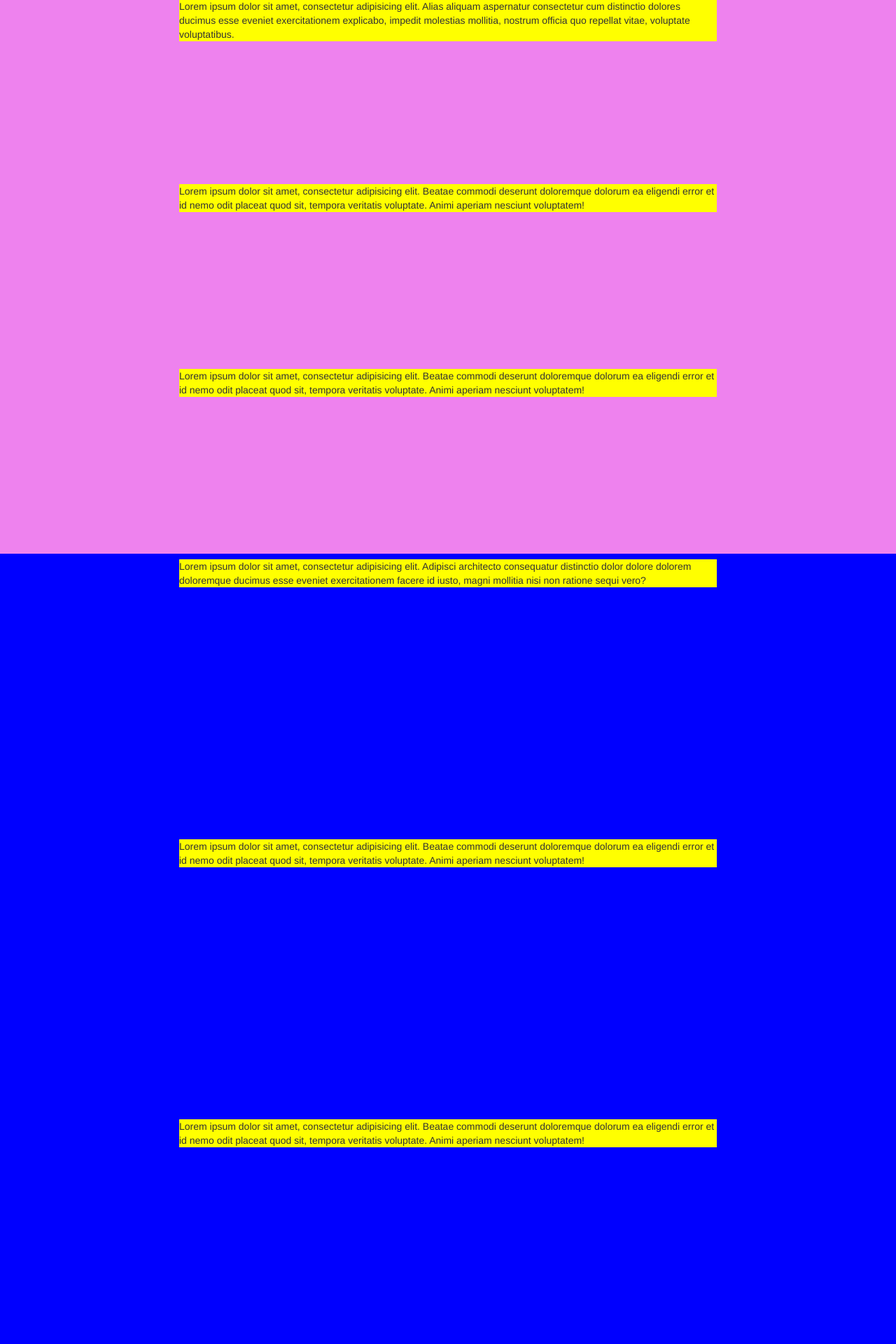
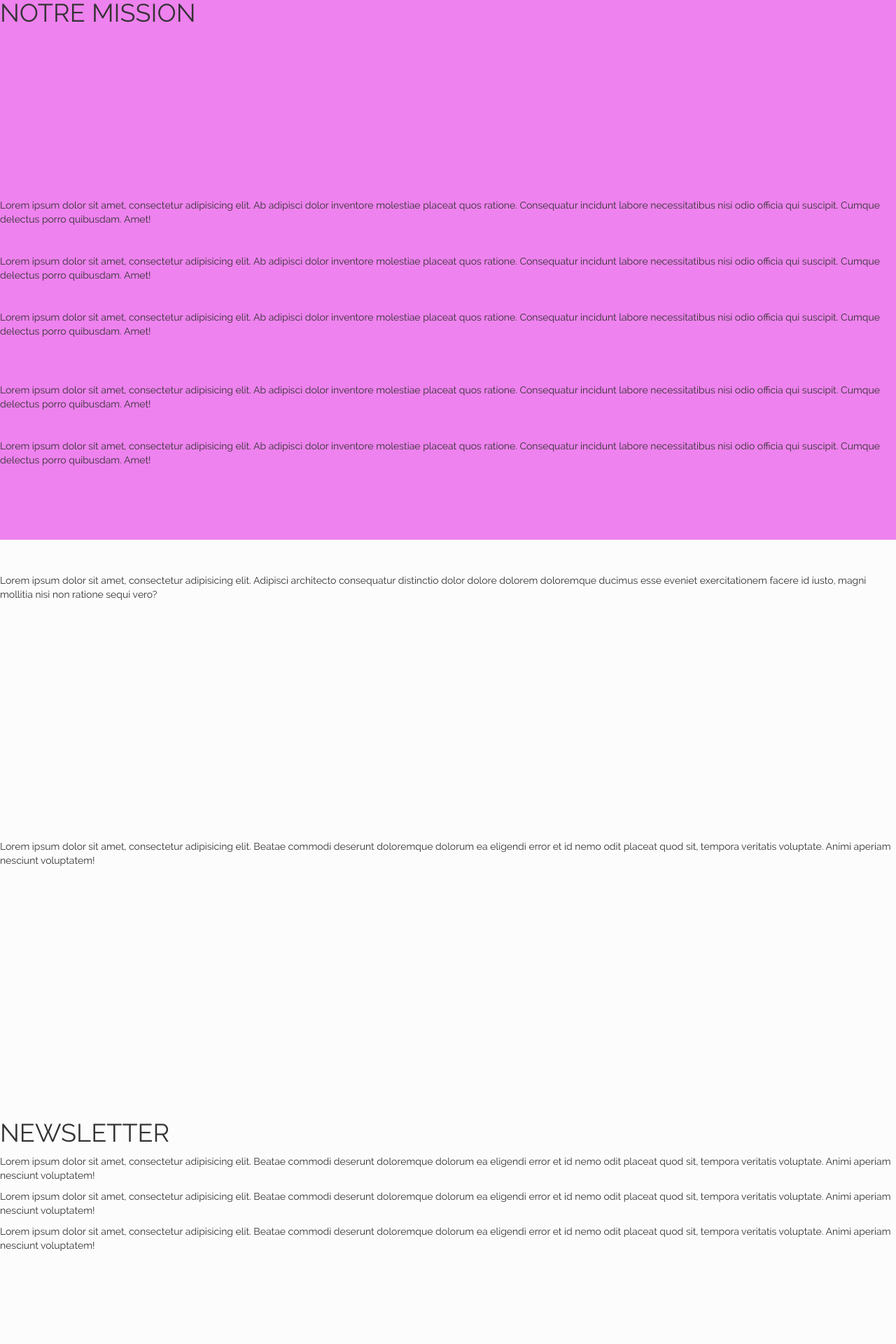
Before and after one commit to developpeurs-multimedias/jibub-landing, a PHP site: page / in a window 1280 px wide. Shown: the part 901-2821 px from the top of the page at 70% size. Run offline with PHP 8.4, Linux system fonts and the light colour scheme; some libraries are stand-ins or nearby versions.

Commit message:
structure2 + CSS
mise en place formulaire
recherche des filtres par photo
images de fond

```diff
--- a/css/style.css
+++ b/css/style.css
@@ -56,16 +57,111 @@ table {
 	line-height: inherit;
 	visibility: hidden;
 	overflow: hidden;
+}
+
+/*////////////////////////////////////////
+////////////// typograhpie ///////////////
+////////////////////////////////////////*/
+
+@font-face
+{
+	font-family: 'Raleway-Bold';
+	src: url('../font/Typo Raleway/Raleway-Bold.ttf') format( 'truetype');
+	font-weight: 800;
+	font-style: normal;
 
 }
+
+@font-face
+{
+	font-family: 'Raleway-Extralight';
+	src: url('../font/Typo Raleway/Raleway-ExtraLight.ttf') format( 'truetype');
+	font-weight: 200;
+	font-style: normal;
+
+}
+
+@font-face
+{
+	font-family: 'Raleway-Heavy';
+	src: url('../font/Typo Raleway/Raleway-Heavy.ttf') format( 'truetype');
+	font-weight: 900;
+	font-style: normal;
+
+}
+
+@font-face
+{
+	font-family: 'Raleway-Light';
+	src: url('../font/Typo Raleway/Raleway-Light.ttf') format( 'truetype');
+	font-weight: 300;
+	font-style: normal;
+
+}
+
+@font-face
+{
+	font-family: 'Raleway-Medium';
+	src: url('../font/Typo Raleway/Raleway-Medium.ttf') format( 'truetype');
+	font-weight: 600;
+	font-style: normal;
+
+}
+
+@font-face
+{
+	font-family: 'Raleway-Regular';
+	src: url('../font/Typo Raleway/Raleway-Regular.ttf') format( 'truetype');
+	font-weight: normal;
+	font-style: normal;
+
+}
+
+@font-face
+{
+	font-family: 'Raleway-Semibold';
+	src: url('../font/Typo Raleway/Raleway-SemiBold.ttf') format( 'truetype');
+	font-weight: 700;
+	font-style: normal;
+
+}
+
+@font-face
+{
+	font-family: 'Raleway-Thin';
+	src: url('../font/Typo Raleway/Raleway-Thin.ttf') format( 'truetype');
+	font-weight: 100;
+	font-style: normal;
+
+}
+
+
+
+
 
 /*******************************************
 				  JIBUB
 *******************************************/
+#site{
+	font-family: 'Raleway-Regular';
+	width: 100%;
+	max-width: 1800px;
+	margin:auto;
+
+}
 
 header{
-	background-color: orange;
-	height:100px;
+	display: block;
+	position: fixed;
+	height:80px;
+	width: 100%;
+	line-height:80px;
+	z-index: 10;
+}
+
+#landing-page{
+	display: block;
+	margin-top: 80px;
 }
 
 footer{
@@ -74,54 +170,111 @@ footer{
 	height:500px;
 }
 
+
 nav{
-	background-color: red;
 	height:100%;
 	width: 70%;
 	float: right;
 }
+
 nav ul{
+
 	height:100%;
+	width: 100%;
 }
 
 nav li{
 	display: inline-block;
 	margin: auto;
 	height: 100%;
-	width: 10%;
+	line-height: 80px;
+	margin-right:20px ;
 }
 
-nav a{
-	background-color: green;
+nav li a{
+	font-size: 1.2em;
+	color: #777;
 }
 
-
 section{
-	background-color: blue;
+	background-color: rgba(222,222,222,0.1);
 	height:100vh;
+	display: block;
+	position: relative;
 }
 
-section p{
-	background-color: yellow;
-	margin-left: 20%;
-	width: 60%;
+section:before{
+	content: '';
+	background-size: cover;
+	display: block;
+	width: 100%;
+	height: 100%;
+	z-index: -1;
+	top: 0;
+	left: 0;
+	position:absolute ;
 }
 
+section:first-child:before{
+	-webkit-filter:contrast(1) sepia(35%) saturate(8) grayscale(55%) hue-rotate(338deg) Brightness(0.4) invert(0) alpha(opacity=8);
+	background-image: url("../img/img/equipment-768534.jpg");
+}
+
+section:first-child div{
+	z-index: 2;
+	float: left;
+	height:100%;
+	display: inline-block;
+}
+
+section:first-child div:first-child{
+	width: 68%;
+
+}
+
+section:first-child div:first-child p{
+	margin-left: 15.5%;
+	color: white;
+
+}
+
+section:first-child div:first-child p:first-child{
+	font-size: 3.5em;
+	margin-top: 14.8%;
+	text-shadow:0px 4px 8px #0f0f0f;
+	width:75%;
+
+}
+section:first-child div:first-child p:nth-child(2){
+	font-size: 1.5em;
+	width:70%;
+
+}
+section:first-child div:first-child p:nth-child(3){
+	font-size: 1.5em;
+}
+section:first-child div:first-child p:nth-child(4){
+	font-size: 2.5em;
+}
+
+section:first-child div:first-child p:nth-child(5){
+}
+
+section:first-child div:nth-child(2){
+	margin: 0%;
+	width: 32%;
+}
+section:first-child div:nth-child(2) img{
+	height:69%;
+	margin-top: 28%;
+
+}
+section:first-child div:nth-child(1) form{
+	margin-left: 15.5%;
 
 
-#site{
-	background-color: cyan;
 }
 
-#landing-page{
-	background-color: yellowgreen;
-}
-
-section:first-child{
-	background-image: url("../img/img/equipment-768534.jpg");
-	background-size: cover;
-	background-blend-mode: s;
-}
 section:nth-child(2) div{
 	height:33%;
 	background-color: violet;
--- a/index.html
+++ b/index.html
@@ -49,9 +49,9 @@
 
             <header class="header clearfix">
 
-                <a id="header__icon" href="index.html#accueil" class="header__icon" ></a>
+                <a id="rdw__icon" href="index.html#accueil" class="header__logo" ></a>
 
-                <a id="rdw__icon" href="index.html#accueil" class="header__logo"><img class="logo" src="img/logo/Logo-Jibub.png" alt="icone JIBUB"></a>
+                <a id="header__icon" href="index.html#accueil" class="header__icon"><img class="logo" src="img/logo/Logo-Jibub.png" alt="icone JIBUB"></a>
 
 
                 <nav id="nav" class="clearfix">
@@ -81,49 +81,81 @@
 
                     <div class="clearfix">
 
-                        <p>
-                            Lorem ipsum dolor sit amet, consectetur adipisicing elit. Beatae commodi deserunt doloremque dolorum ea eligendi error et id nemo odit placeat quod sit, tempora veritatis voluptate. Animi aperiam nesciunt voluptatem!
+                        <p>LA PREMIÈRE PLATEFORME DE LOCATION AUDIOVISUELLE ENTRE PROFESSIONNELS DE L’IMAGE !
                         </p>
-
-
-
+                        <p>Notre ambition est de permettre aux professionnels de l’image d’accéder à un vaste choix de matériel audiovisuel sur l’ensemble du territoire, et ce de manière rapide, efficace et sécurisé.
+                        </p>
+                        <p>La première application de location audiovisuelle arrive bientôt sur les stores !
+                        </p>
+                        <p>SOYEZ AVERTIS DU LANCEMENT</p>
+                        <p>Testez la BETA en avant-première, actus et newsletter.</p>
+                        <form>
+                            <fieldset>
+                                <label></label>
+                                <input value="" type="text" placeholder="Nom Prénom">
+                                <label value=""></label>
+                                <input type="email" placeholder="E-mail">
+                                <button value="" type="submit">S'INSCRIRE</button>
+                            </fieldset>
+                        </form>
                     </div>
                     <div class="clearfix">
 
-                        <p>
-                            Lorem ipsum dolor sit amet, consectetur adipisicing elit. Beatae commodi deserunt doloremque dolorum ea eligendi error et id nemo odit placeat quod sit, tempora veritatis voluptate. Animi aperiam nesciunt voluptatem!
-                        </p>
-
-
+                            <img src="img/img/Iphone.png">
 
                     </div>
                 </section>
 
                 <section id="services" class="content clearfix">
                     <div class="clearfix">
+                        <h1>NOTRE MISSION</h1>
+                        <p></p>
 
+                    </div>
+                    <div class="clearfix">
+                        <ul>
+                            <li>
+                                <h2></h2>
+                                <img src="" alt>
                                 <p>
-                            Lorem ipsum dolor sit amet, consectetur adipisicing elit. Alias aliquam aspernatur consectetur cum distinctio dolores ducimus esse eveniet exercitationem explicabo, impedit molestias mollitia, nostrum officia quo repellat vitae, voluptate voluptatibus.
+                                    Lorem ipsum dolor sit amet, consectetur adipisicing elit. Ab adipisci dolor inventore molestiae placeat quos ratione. Consequatur incidunt labore necessitatibus nisi odio officia qui suscipit. Cumque delectus porro quibusdam. Amet!
                                 </p>
-
-
+                            </li>
+                            <li>
+                                <h2></h2>
+                                <img src="" alt>
+                                <p>
+                                    Lorem ipsum dolor sit amet, consectetur adipisicing elit. Ab adipisci dolor inventore molestiae placeat quos ratione. Consequatur incidunt labore necessitatibus nisi odio officia qui suscipit. Cumque delectus porro quibusdam. Amet!
+                                </p>
+                            </li>
+                            <li>
+                                <h2></h2>
+                                <img src="" alt>
+                                <p>
+                                    Lorem ipsum dolor sit amet, consectetur adipisicing elit. Ab adipisci dolor inventore molestiae placeat quos ratione. Consequatur incidunt labore necessitatibus nisi odio officia qui suscipit. Cumque delectus porro quibusdam. Amet!
+                                </p>
+                            </li>
+                        </ul>
 
                     </div>
                     <div class="clearfix">
 
+                        <ul>
+                            <li>
+                                <h2></h2>
+                                <img src="" alt>
                                 <p>
-                            Lorem ipsum dolor sit amet, consectetur adipisicing elit. Beatae commodi deserunt doloremque dolorum ea eligendi error et id nemo odit placeat quod sit, tempora veritatis voluptate. Animi aperiam nesciunt voluptatem!
+                                    Lorem ipsum dolor sit amet, consectetur adipisicing elit. Ab adipisci dolor inventore molestiae placeat quos ratione. Consequatur incidunt labore necessitatibus nisi odio officia qui suscipit. Cumque delectus porro quibusdam. Amet!
                                 </p>
-
-
-
-                    </div>
-                    <div class="clearfix">
-
+                            </li>
+                            <li>
+                                <h2></h2>
+                                <img src="" alt>
                                 <p>
-                            Lorem ipsum dolor sit amet, consectetur adipisicing elit. Beatae commodi deserunt doloremque dolorum ea eligendi error et id nemo odit placeat quod sit, tempora veritatis voluptate. Animi aperiam nesciunt voluptatem!
+                                    Lorem ipsum dolor sit amet, consectetur adipisicing elit. Ab adipisci dolor inventore molestiae placeat quos ratione. Consequatur incidunt labore necessitatibus nisi odio officia qui suscipit. Cumque delectus porro quibusdam. Amet!
                                 </p>
-
+                            </li>
+                        </ul>
 
 
                     </div>
@@ -132,15 +164,16 @@
                 <section id="informations" class="content clearfix">
                     <div class="clearfix">
 
+                        <img src="">
+                        <h1></h1>
+                        <h2></h2>
                         <p>
                             Lorem ipsum dolor sit amet, consectetur adipisicing elit. Adipisci architecto consequatur distinctio dolor dolore dolorem doloremque ducimus esse eveniet exercitationem facere id iusto, magni mollitia nisi non ratione sequi vero?
                         </p>
 
-
-
                     </div>
                     <div class="clearfix">
-
+                        <h2></h2>
                         <p>
                             Lorem ipsum dolor sit amet, consectetur adipisicing elit. Beatae commodi deserunt doloremque dolorum ea eligendi error et id nemo odit placeat quod sit, tempora veritatis voluptate. Animi aperiam nesciunt voluptatem!
                         </p>
@@ -152,40 +185,51 @@
 
                 <section id="newsletter"  class="content clearfix">
                     <div class="clearfix">
+                        <h1>NEWSLETTER</h1>
 
                         <p>
                             Lorem ipsum dolor sit amet, consectetur adipisicing elit. Beatae commodi deserunt doloremque dolorum ea eligendi error et id nemo odit placeat quod sit, tempora veritatis voluptate. Animi aperiam nesciunt voluptatem!
                         </p>
+
+                        <p>
+                            Lorem ipsum dolor sit amet, consectetur adipisicing elit. Beatae commodi deserunt doloremque dolorum ea eligendi error et id nemo odit placeat quod sit, tempora veritatis voluptate. Animi aperiam nesciunt voluptatem!
+                        </p>
+                        <p>
+                            Lorem ipsum dolor sit amet, consectetur adipisicing elit. Beatae commodi deserunt doloremque dolorum ea eligendi error et id nemo odit placeat quod sit, tempora veritatis voluptate. Animi aperiam nesciunt voluptatem!
+                        </p>
+
+                    </div>
+                    <div class="clearfix">
+
+                        <form>
+                            <input value="" type="text">
+                            <input value="" type="email">
+                            <button value="" type="submit">S'INSCRIRE</button>
+                        </form>
+
+
+                    </div>
+                </section>
+
+                <section id="contact" class="content clearfix">
+                    <h1>CONTACT</h1>
+                    <div class="clearfix">
+                        <img src="" alt="">
+
+                        <p>Á bientôt sur <span>JIBUB !</span></p>
 
 
 
                     </div>
                     <div class="clearfix">
 
-                        <p>
-                            Lorem ipsum dolor sit amet, consectetur adipisicing elit. Beatae commodi deserunt doloremque dolorum ea eligendi error et id nemo odit placeat quod sit, tempora veritatis voluptate. Animi aperiam nesciunt voluptatem!
-                        </p>
-
-
-
-                    </div>
-                </section>
-
-                <section id="contact" class="content clearfix">
-                    <div class="clearfix">
-
-                        <p>
-                            Lorem ipsum dolor sit amet, consectetur adipisicing elit. Amet corporis eligendi enim praesentium quo? Assumenda consectetur doloribus fugiat harum iure nam placeat quas quibusdam ut veritatis. Cumque, dolor, suscipit! Non.
-                        </p>
-
-
-
-                    </div>
-                    <div class="clearfix">
-
-                        <p>
-                            Lorem ipsum dolor sit amet, consectetur adipisicing elit. Amet corporis eligendi enim praesentium quo? Assumenda consectetur doloribus fugiat harum iure nam placeat quas quibusdam ut veritatis. Cumque, dolor, suscipit! Non.
-                        </p>
+                        <form>
+                            <input value="" type="text" placeholder="Nom Prénom">
+                            <input value="" type="email" placeholder="E-mail">
+                            <input value="" type="text" placeholder="Société">
+                            <textarea value="" placeholder="Message"></textarea>
+                            <button value="" type="submit">ENVOI</button>
+                        </form>
 
 
 
```
Also changed, not shown: other parts of css/style.css (+34 -11 lines), img/img/Iphone.png (added), img/img/film-237407.jpg (added), img/img/stockvault-80-200mm-lens-closeup105026.jpg (added), img/logo/Jibub - Logo seul.png (added), img/logo/Jibub - Typo Logo.png (added), img/logo/Jibub-Typo-Blanc-Logo.png (added), 3 other files. Lines whose indentation alone changed are shown as unchanged.
